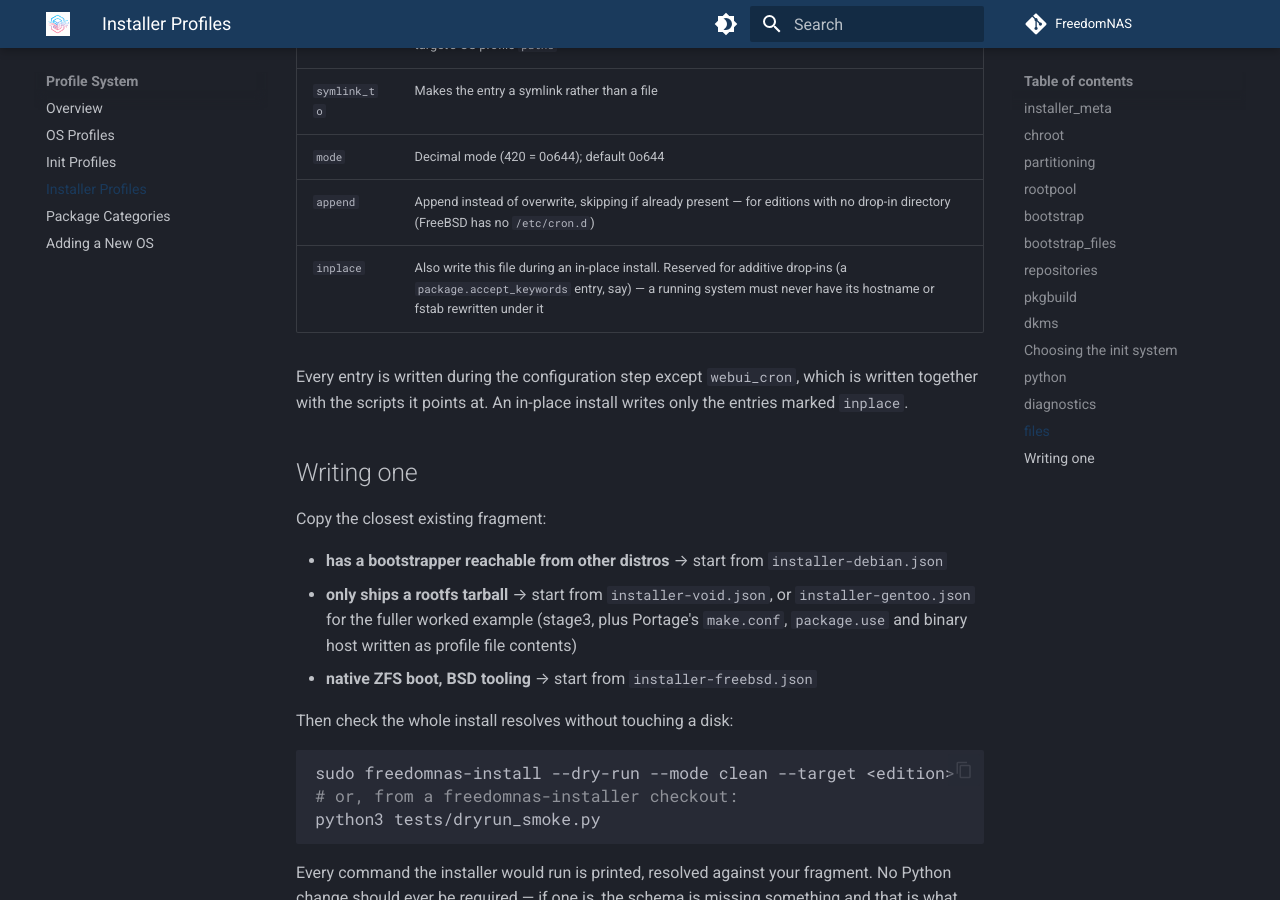
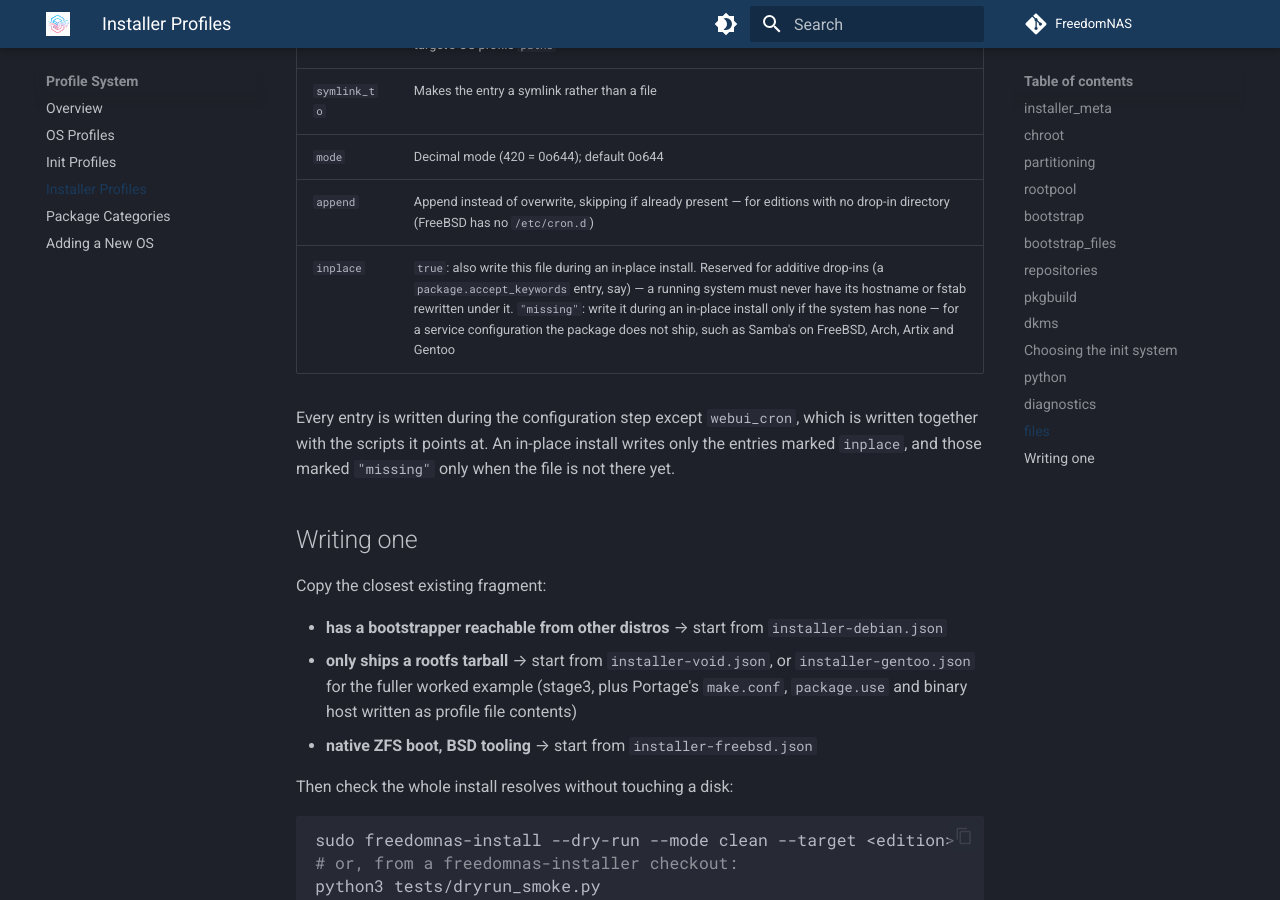
Before and after one commit to FreedomNAS/freedomnas-docs, an MkDocs documentation site: the page built from docs/profiles/installer-profiles.md, in a window 1280 px wide and 900 px high, scrolled down 10682 px. Built offline with MkDocs 1.6.1 and Material for MkDocs 9.7.7, drawn with Linux system fonts in a browser that asks for light colours.

Commit message:
Document inplace: missing and packaged firstboot links

```diff
--- a/docs/profiles/installer-profiles.md
+++ b/docs/profiles/installer-profiles.md
@@ -342,11 +342,12 @@ in the installer's Python.
 | `symlink_to` | Makes the entry a symlink rather than a file |
 | `mode` | Decimal mode (420 = 0o644); default 0o644 |
 | `append` | Append instead of overwrite, skipping if already present — for editions with no drop-in directory (FreeBSD has no `/etc/cron.d`) |
-| `inplace` | Also write this file during an in-place install. Reserved for additive drop-ins (a `package.accept_keywords` entry, say) — a running system must never have its hostname or fstab rewritten under it |
+| `inplace` | `true`: also write this file during an in-place install. Reserved for additive drop-ins (a `package.accept_keywords` entry, say) — a running system must never have its hostname or fstab rewritten under it. `"missing"`: write it during an in-place install only if the system has none — for a service configuration the package does not ship, such as Samba's on FreeBSD, Arch, Artix and Gentoo |
 
 Every entry is written during the configuration step except `webui_cron`,
 which is written together with the scripts it points at. An in-place install
-writes only the entries marked `inplace`.
+writes only the entries marked `inplace`, and those marked `"missing"` only
+when the file is not there yet.
 
 ## Writing one
 
```
Also changed, not shown: docs/developer/installer.md (+2 -1 lines).
